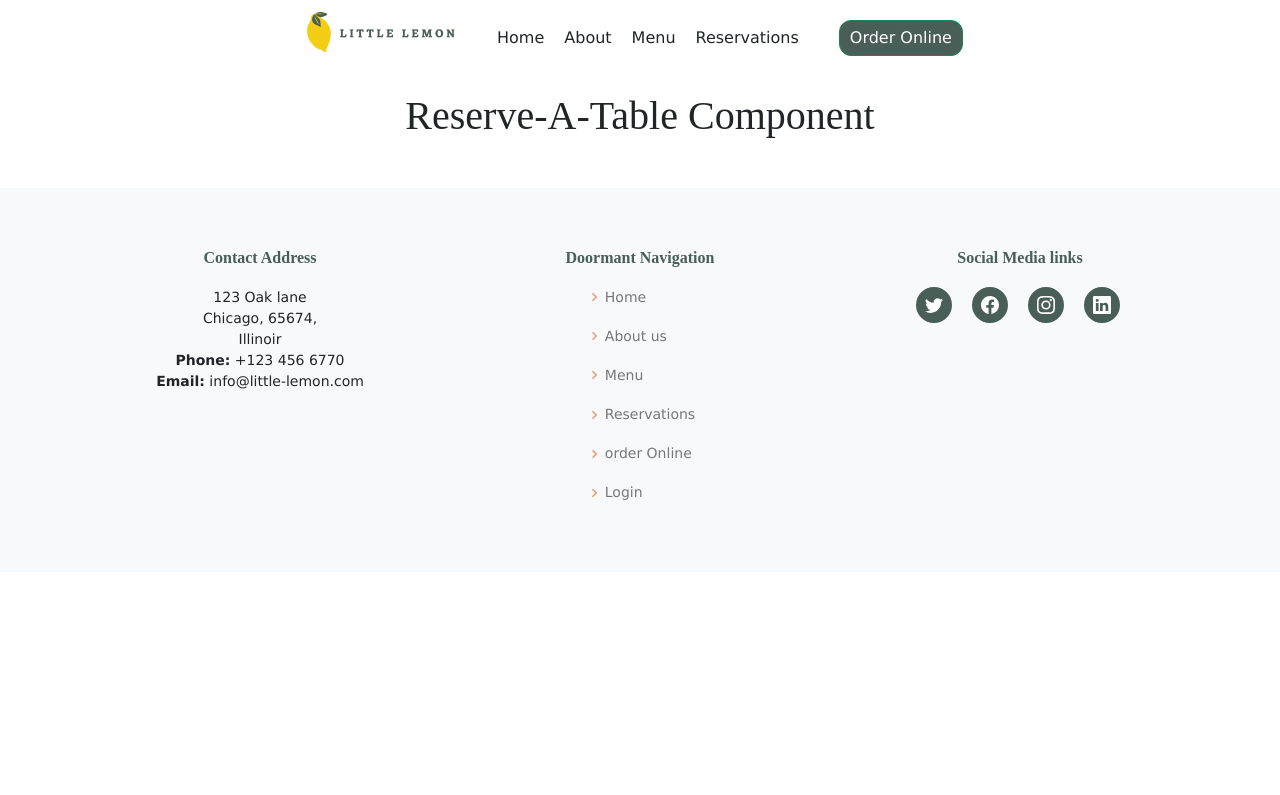
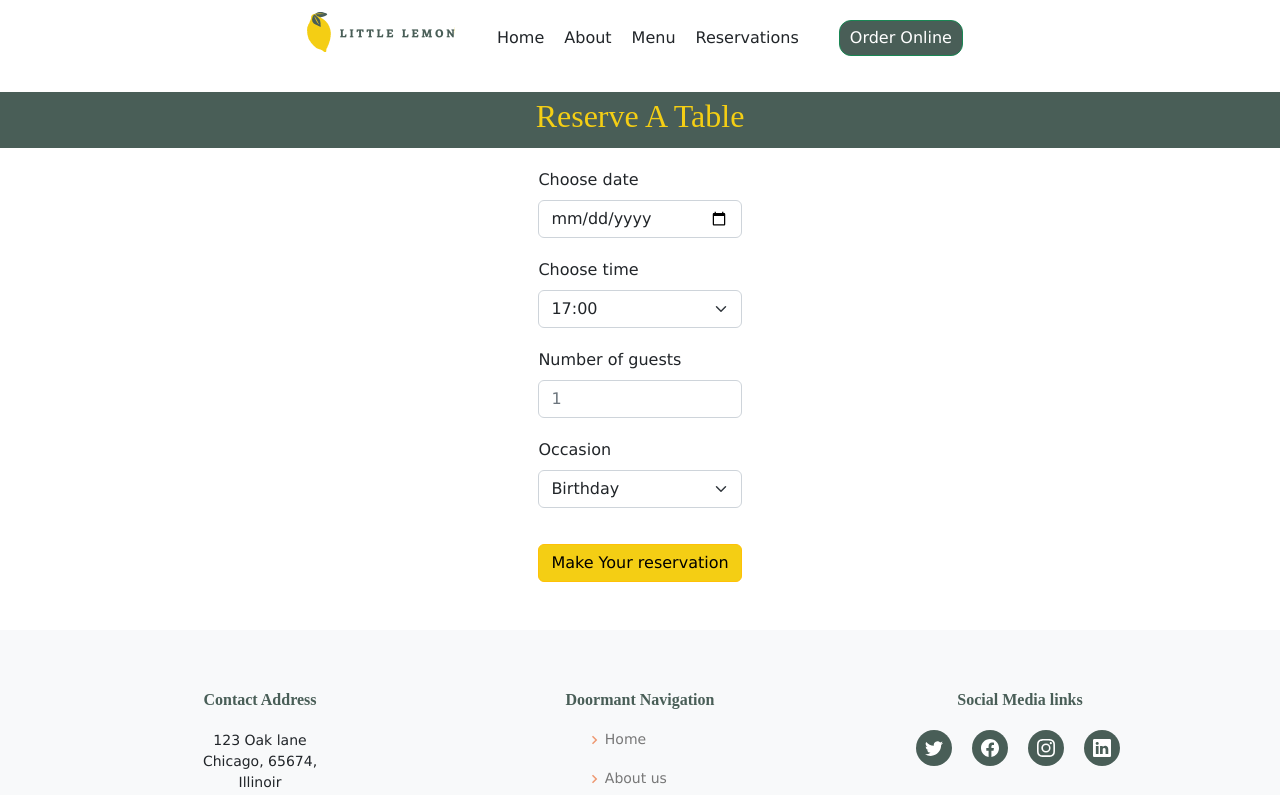
Before and after one commit to uche-stan/capstone, a React (Create React App) app: page /booking in a window 1280 px wide. Shown: the top 795 px of the page. Built offline with nearby package versions, Linux system fonts and the light colour scheme.

Commit message:
added the bookingForm component and lifted the state to the main ccomponent

```diff
--- a/src/App.css
+++ b/src/App.css
@@ -270,6 +270,10 @@ a:hover{
 
 }
 
+#card .kard-body .delivery-button{
+  background: #F4CE14;
+}
+
 #card .kard-body .button-icon{
 
   width: 40px;
@@ -340,6 +344,38 @@ a:hover{
   }
 }
 
+
+/* Booking Page */
+
+#booking-page .title-box{
+
+  background: #495E57;
+  color: #F4CE14;
+  padding: 5px;
+  margin-bottom: 20px;
+}
+
+
+
+/* Booking Form */
+
+#booking-form{
+
+  display: grid;
+  place-items: center;
+}
+
+#booking-form #form{
+  display: grid;
+  max-width: 300px;
+  gap: 20px;
+
+}
+
+ .book-table-button{
+
+background-color: #F4CE14;
+}
 
 
 
--- /dev/null
+++ b/src/components/BookingForm.js
@@ -0,0 +1,90 @@
+import { useState } from "react"
+
+export default function BookingForm(props) {
+
+
+
+
+
+
+    return (
+
+        <>
+            <section id="booking-form" >
+
+                <form id="form" onSubmit={props.handleForm}>
+
+
+                    <div className="mb-0">
+
+                        <label htmlFor="res-date" className="form-label">Choose date</label>
+                        <input
+                            className="form-control"
+                            type="date"
+                            id="res-date"
+                            name="date"
+                            value={props.form.date}
+                            onChange={props.handleDate}
+                        />
+
+                    </div>
+
+                    <div className="mb-0">
+                        <label htmlFor="res-time" className="form-label">Choose time</label>
+                        <select
+                            className="form-select"
+                            id="res-time "
+                            name="time"
+                            value={props.form.time}
+                            onChange={props.handleChange}
+                        >
+
+                            {props.availableTimes.map((availableTime, index) => <option key={index}>{availableTime}</option>)}
+
+
+                        </select>
+
+
+                    </div>
+
+                    <div className="mb-0">
+                        <label htmlFor="guests" className="form-label">Number of guests</label>
+                        <input
+                            className="form-control"
+                            type="number"
+                            placeholder="1" min="1"
+                            max="10"
+                            id="guests"
+                            name="guests"
+                            value={props.form.guests}
+                            onChange={props.handleChange}
+
+                        />
+                    </div>
+
+
+                    <div className="mb-0">
+                        <label htmlFor="occasion" className="form-label">Occasion</label>
+                        <select
+                            id="occasion"
+                            className="form-select"
+                            name="occasion"
+                            value={props.form.occasion}
+                            onChange={props.handleChange}
+                        >
+
+                            <option>Birthday</option>
+                            <option>Anniversary</option>
+                        </select>
+                    </div>
+
+                    <input className="btn btn-warning mt-3 book-table-button" type="submit" value="Make Your reservation" />
+
+                </form>
+
+            </section>
+
+
+        </>
+    )
+}
--- a/src/components/BookingPage.js
+++ b/src/components/BookingPage.js
@@ -1,14 +1,71 @@
+import BookingForm from "./BookingForm"
+import { useState } from "react"
+
+export default function BookingPage(props) {
+
+    const dates = new Date();
+
+    const [form, setForm] = useState({
+
+        date: "",
+        time: "",
+        guests: "",
+        occasion: "",
+
+    })
 
 
-export default function BookingPage(){
+    const handleChange = (e) => {
 
-    return(
+        setForm(prevForm => {
+            return {
+                ...prevForm,
+                [e.target.name]: e.target.value
+            }
+        })
+    }
+
+    const handleDate = e =>{
+
+        setForm(prevForm => {
+            return {
+                ...prevForm,
+                date: e.target.value,
+            }
+        });
+
+        {props.dispatch({type: "01/31/2023"})}
+
+    }
+
+
+    const handleForm = (e) => {
+
+        e.preventDefault();
+
+    }
+
+    return (
 
         <>
 
-        <div>
-            <h1 className="text-center">Reserve-A-Table Component</h1>
-        </div>
+            <section id="booking-page">
+
+                <div className="title-box">
+                    <h2 className="text-center">Reserve A Table </h2>
+                </div>
+
+                <BookingForm
+                    form={form}
+                    handleChange={handleChange}
+                    handleForm={handleForm}
+                    availableTimes={props.availableTimes}
+                    updateTimes={props.updateTimes}
+                    dispatch = {props.dispatch}
+                    handleDate= {handleDate}
+                />
+
+            </section>
 
 
         </>
--- a/src/components/Card.js
+++ b/src/components/Card.js
@@ -29,7 +29,7 @@ export default function Card() {
 
                         </div>
                         <div className='text-center my-3'>
-                            <a href="#" type='button' className="btn btn-warning" >Order a delivery <img src={deliveryIcon} className='button-icon' /></a>
+                            <button type='button' className="btn btn-warning delivery-button" >Order a delivery <img src={deliveryIcon} className='button-icon' /></button>
                         </div>
 
                     </div>
@@ -51,7 +51,7 @@ export default function Card() {
                             <p className="kard-text my-2 mx-2 ">Our Bruschetta is made from grilled bread that has been smeared with garlic and seasoned with salt and olive oil. </p>
                         </div>
                         <div className='text-center my-3'>
-                            <a href="#" type='button' className="btn btn-warning" >Order a delivery <img src={deliveryIcon} className='button-icon' /></a>
+                            <button type='button' className="btn btn-warning delivery-button" >Order a delivery <img src={deliveryIcon} className='button-icon' /></button>
                         </div>
 
                     </div>
@@ -74,7 +74,7 @@ export default function Card() {
 
                         </div>
                         <div className='text-center my-3'>
-                            <a href="#" className="btn btn-warning" >Order a delivery <img src={deliveryIcon} className='button-icon' /></a>
+                            <button  className="btn btn-warning delivery-button" >Order a delivery <img src={deliveryIcon} className='button-icon' /></button>
                         </div>
 
                     </div>
--- a/src/components/Hero.js
+++ b/src/components/Hero.js
@@ -17,7 +17,7 @@ export default function Hero() {
 
                     <p>We are a family owned Mediterranean restaurant, focused on traditional recipes served with a modern twist.</p>
 
-                    <Link to="/booking" ><button className='btn btn-warning mt-5'>Reserve a table</button></Link>
+                    <Link to="/booking" ><button className='btn btn-warning book-table-button mt-5'>Reserve a table</button></Link>
                 </div>
 
                 <div>
--- a/src/components/Main.js
+++ b/src/components/Main.js
@@ -1,8 +1,30 @@
 import HomePage from "./HomePage"
 import BookingPage from "./BookingPage"
 import { Routes, Route } from "react-router-dom"
+import {  useReducer } from "react"
+
+const updateTimes = (availableTimes, action) => {
+
+
+
+    if (action.type === "01/31/2023") return  ["17:00", "18:00","19:00", "20:00"  ]
+
+    return availableTimes;
+}
 
 export default function Main() {
+
+
+    const initializeTimes = ()=>{
+
+        return ["17:00", "18:00","19:00", "20:00","21:00", "22:00", ]
+    }
+
+
+    const [availableTimes, dispatch] = useReducer(updateTimes, initializeTimes())
+
+
+
 
 
     return (
@@ -11,16 +33,19 @@ export default function Main() {
 
 
 
-
-
-
-
-
             <Routes>
 
                 <Route path="/" element={<HomePage />}></Route>
 
-                <Route path="/booking" element={<BookingPage />}></Route>
+                <Route
+                    path="/booking"
+                    element={<BookingPage
+                        availableTimes={availableTimes}
+                        updateTimes={updateTimes}
+                        dispatch = {dispatch}
+                    />}>
+
+                </Route>
 
 
 
```
Also changed, not shown: src/components/HomePage.js (+5 -5 lines), public/manifest.json.
